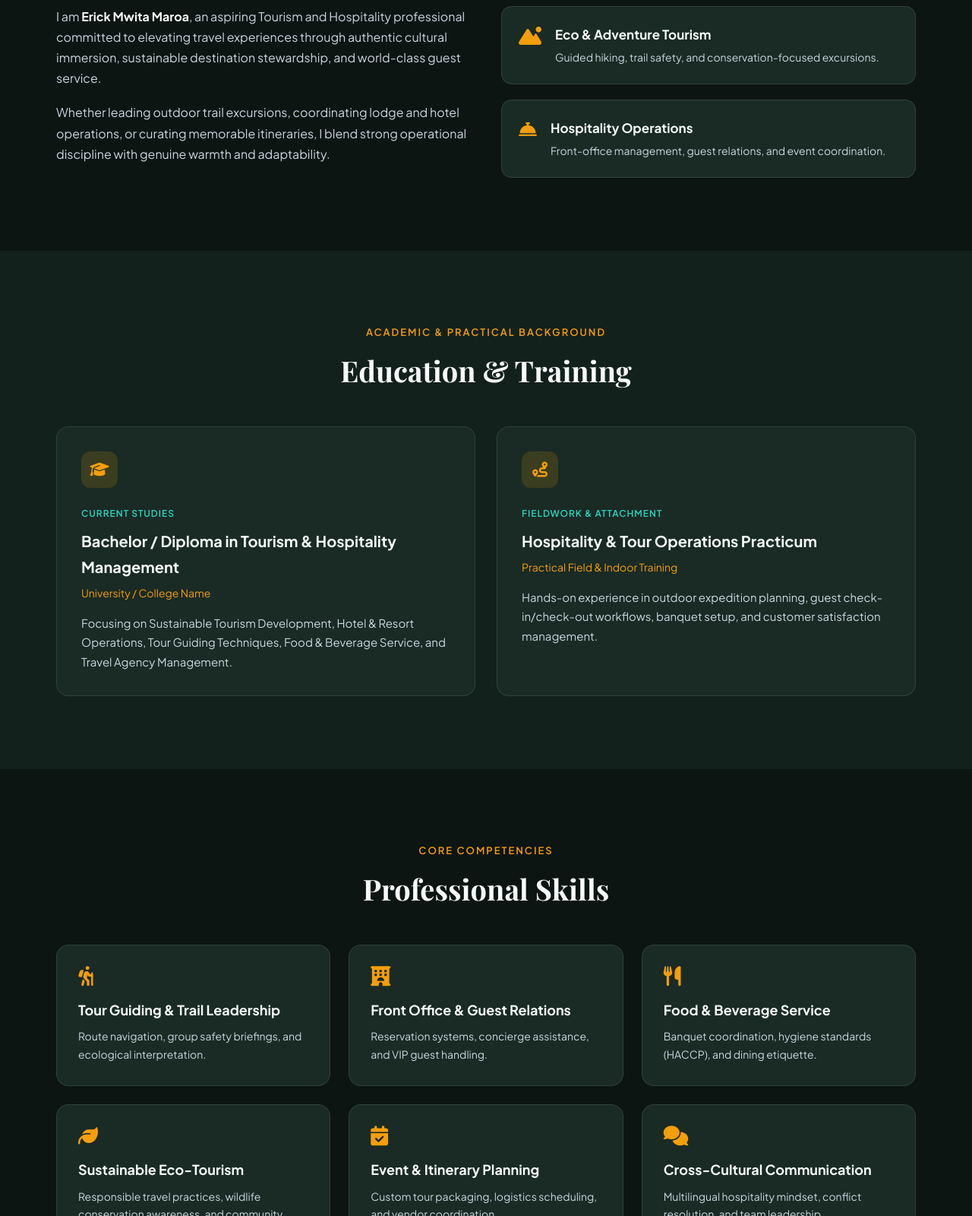
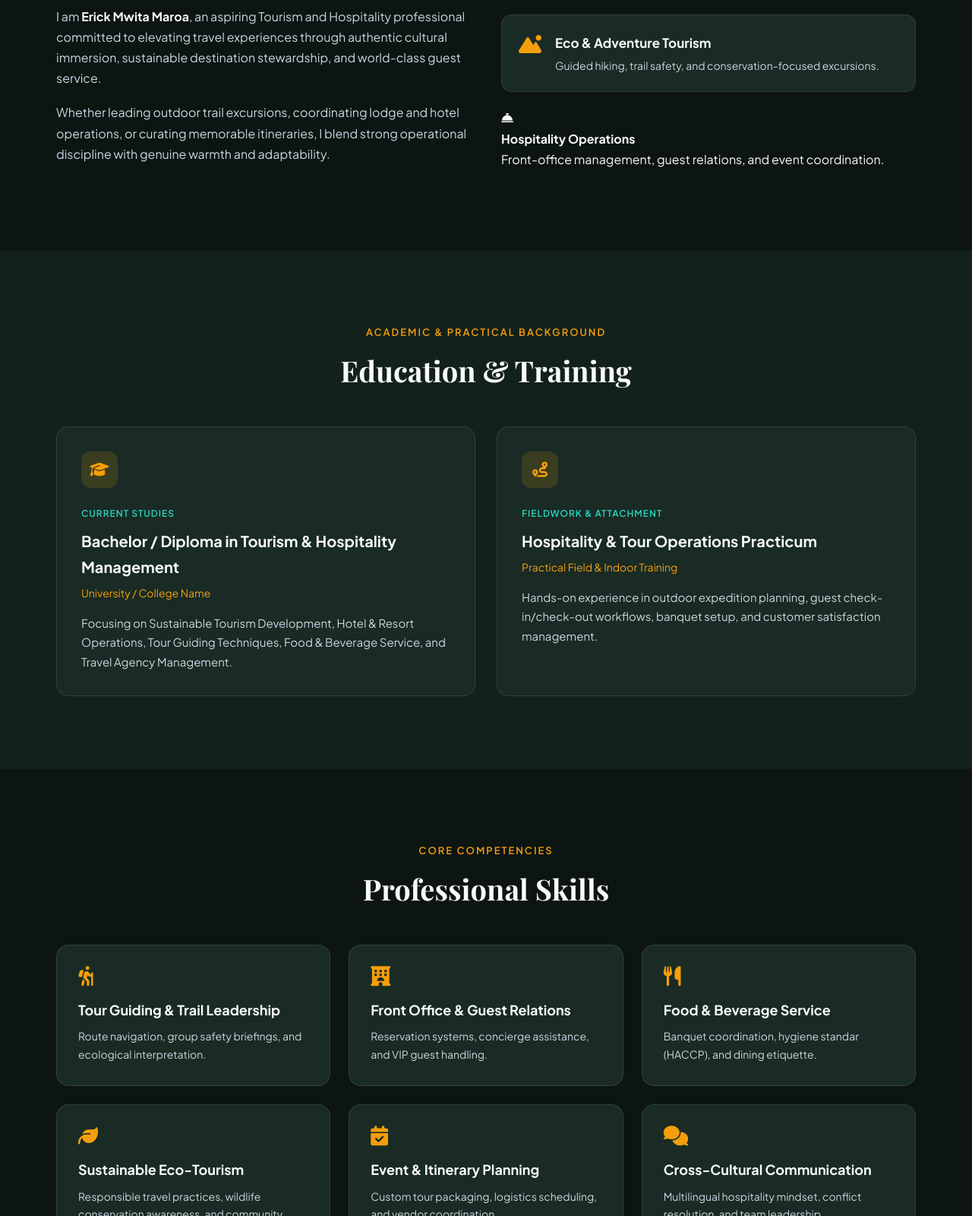
Before and after one commit to erickmwita53-create/erickportfolio, a plain HTML site: page index.html in a window 1280 px wide. Shown: the part 1019-2619 px from the top of the page at 76% size. Drawn offline with nearby package versions, Linux system fonts and the light colour scheme.

Commit message:
Update index.html

```diff
--- a/index.html
+++ b/index.html
@@ -89,7 +89,7 @@
                             <p>Guided hiking, trail safety, and conservation-focused excursions.</p>
                         </div>
                     </div>
-                    <div class="highlight-box">
+                    <div class="highligh-box">
                         <i class="fas fa-concierge-bell"></i>
                         <div>
                             <h4>Hospitality Operations</h4>
@@ -145,7 +145,7 @@
                 <div class="skill-card">
                     <i class="fas fa-utensils"></i>
                     <h4>Food &amp; Beverage Service</h4>
-                    <p>Banquet coordination, hygiene standards (HACCP), and dining etiquette.</p>
+                    <p>Banquet coordination, hygiene standar (HACCP), and dining etiquette.</p>
                 </div>
                 <div class="skill-card">
                     <i class="fas fa-leaf"></i>
```
